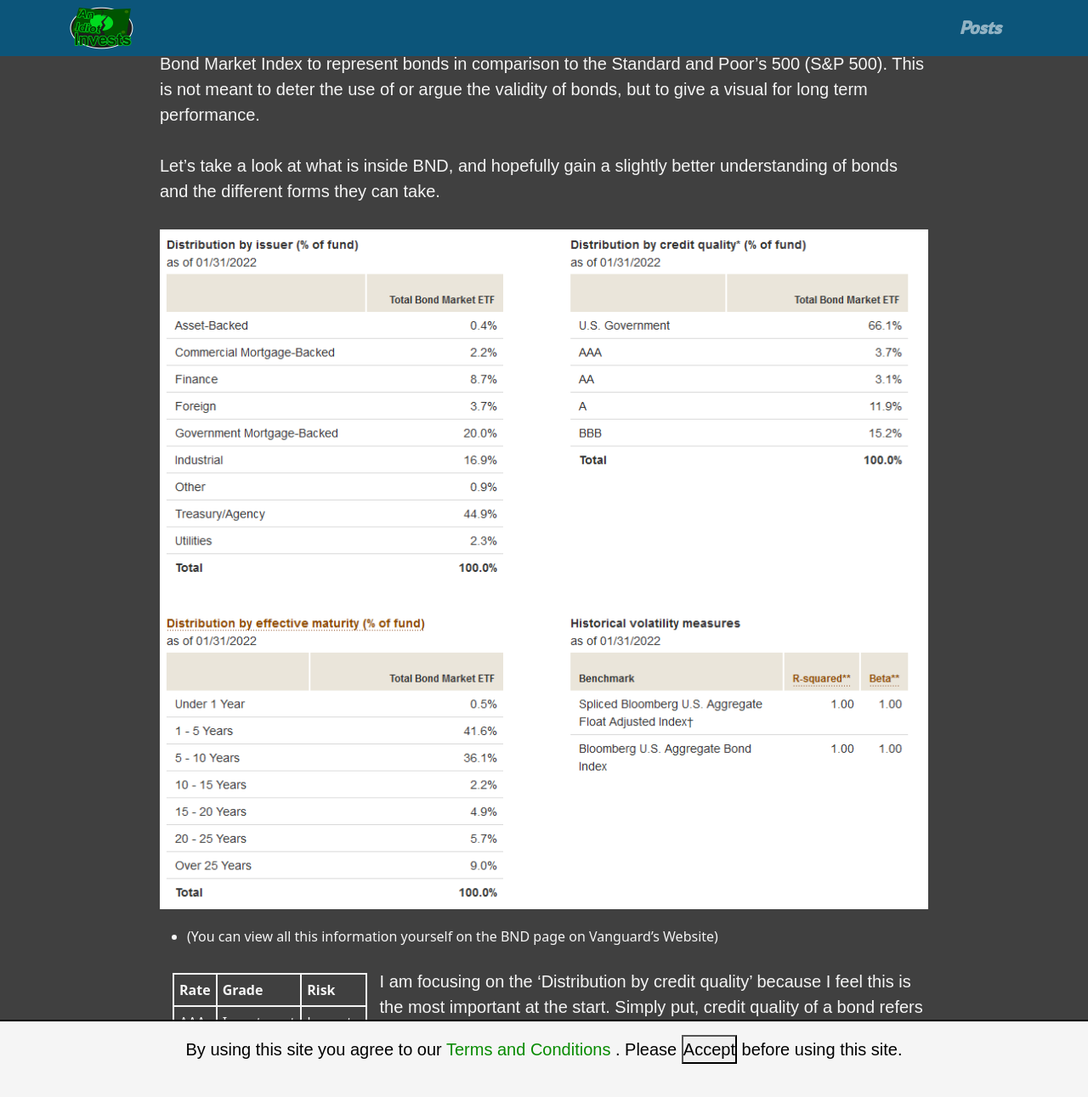
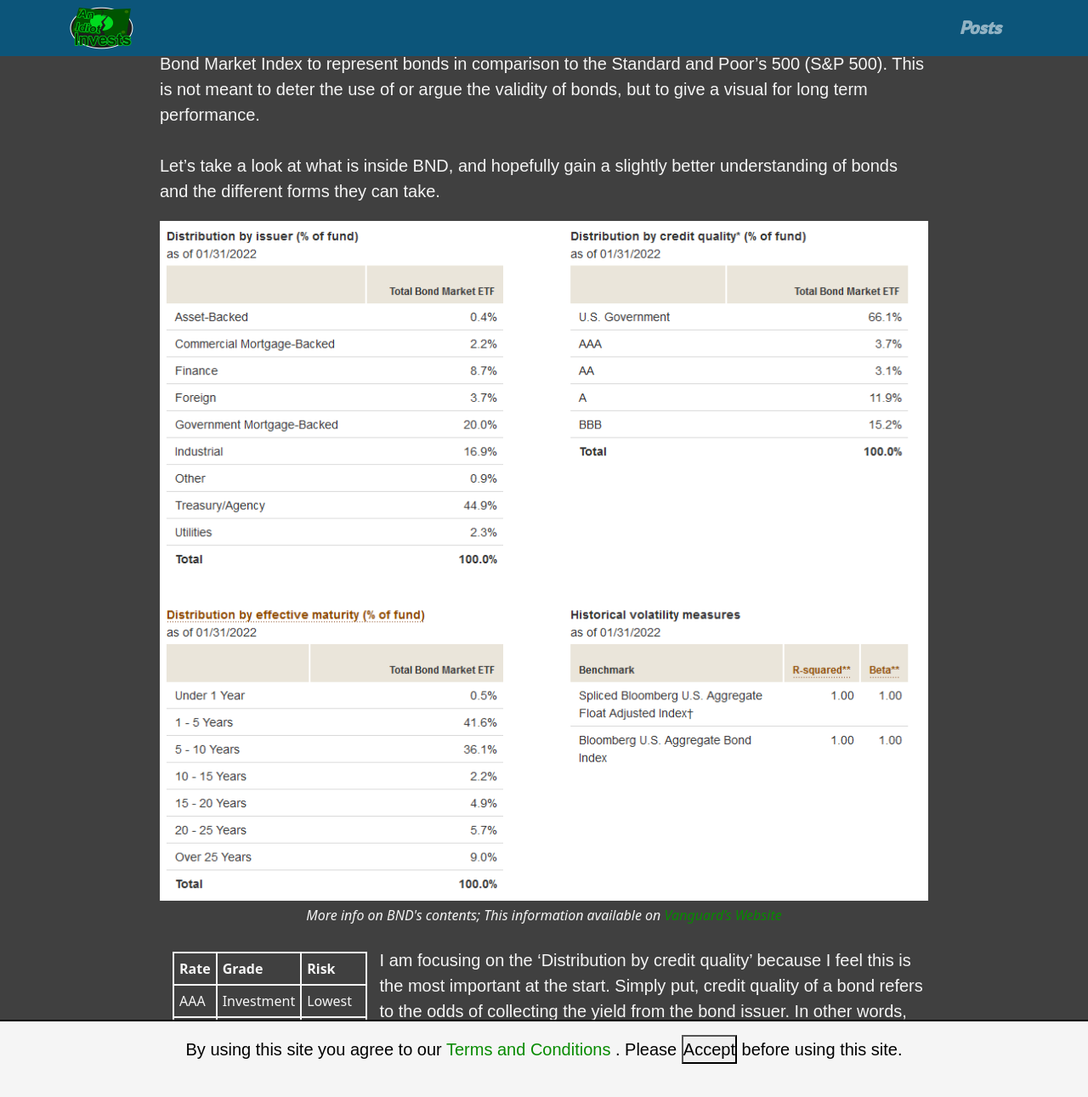
Before and after one commit to AnIdiotInvests/anidiotinvests.github.io, a Jekyll site: the page built from _posts/2022-02-10-are-lesser-returns-from-bonds-still-worth-it-in-todays-market.md, in a window 1280 px wide and 1400 px high, scrolled down 1424 px. Shown: the top 1291 px of the window at 85% size. Built offline with Jekyll 4.4.1, drawn with Linux system fonts in a browser that asks for light colours.

Commit message:
changing banner image back, adding more image captions

```diff
--- a/_posts/2022-02-10-are-lesser-returns-from-bonds-still-worth-it-in-todays-market.md
+++ b/_posts/2022-02-10-are-lesser-returns-from-bonds-still-worth-it-in-todays-market.md
@@ -16,7 +16,6 @@
   - safe
 ---
 
-
 {% include image-caption.html
 imageLocation="/assets/img/performance-of-BND.png"
 caption="BND and S&P 500 chart above was created using <a href='https://portfolioslab.com/tools/portfolio-analysis?d=95f5d31'>PortfoliosLab.com</a>" %}
@@ -29,11 +28,11 @@
 
 I used a popular ETF called [Vanguard Total Bond Market ETF (BND)](https://investor.vanguard.com/etf/profile/overview/bnd) which follows the Vanguard Total Bond Market Index to represent bonds in comparison to the Standard and Poor's 500 (S&P 500). This is not meant to deter the use of or argue the validity of bonds, but to give a visual for long term performance.
 
-
 Let’s take a look at what is inside BND, and hopefully gain a slightly better understanding of bonds and the different forms they can take.
 
-<img src="/assets/img/bnd-etf-components.png" alt="IMG Not Found" width="100%"/>
-- (You can view all this information yourself on the BND page on Vanguard’s Website)
+{% include image-caption.html
+imageLocation="/assets/img/bnd-etf-components.png"
+caption="More info on BND's contents; This information available on <a href='https://investor.vanguard.com/etf/profile/BND'>Vanguard’s Website</a>" %}
 
 | Rate | Grade      | Risk    |
 | :--- | :--------- | :------ |
--- a/css/posts.css
+++ b/css/posts.css
@@ -87,7 +87,7 @@
     height: 60vh;
     max-height: 1100px;
     min-height: 400px;
-    background: url('../assets/img/primary/graph-contrast-sm.png') no-repeat;
+    background: url('../assets/img/primary/graph-contrast.png') no-repeat;
 
     position: relative;
     text-align: center;
```
